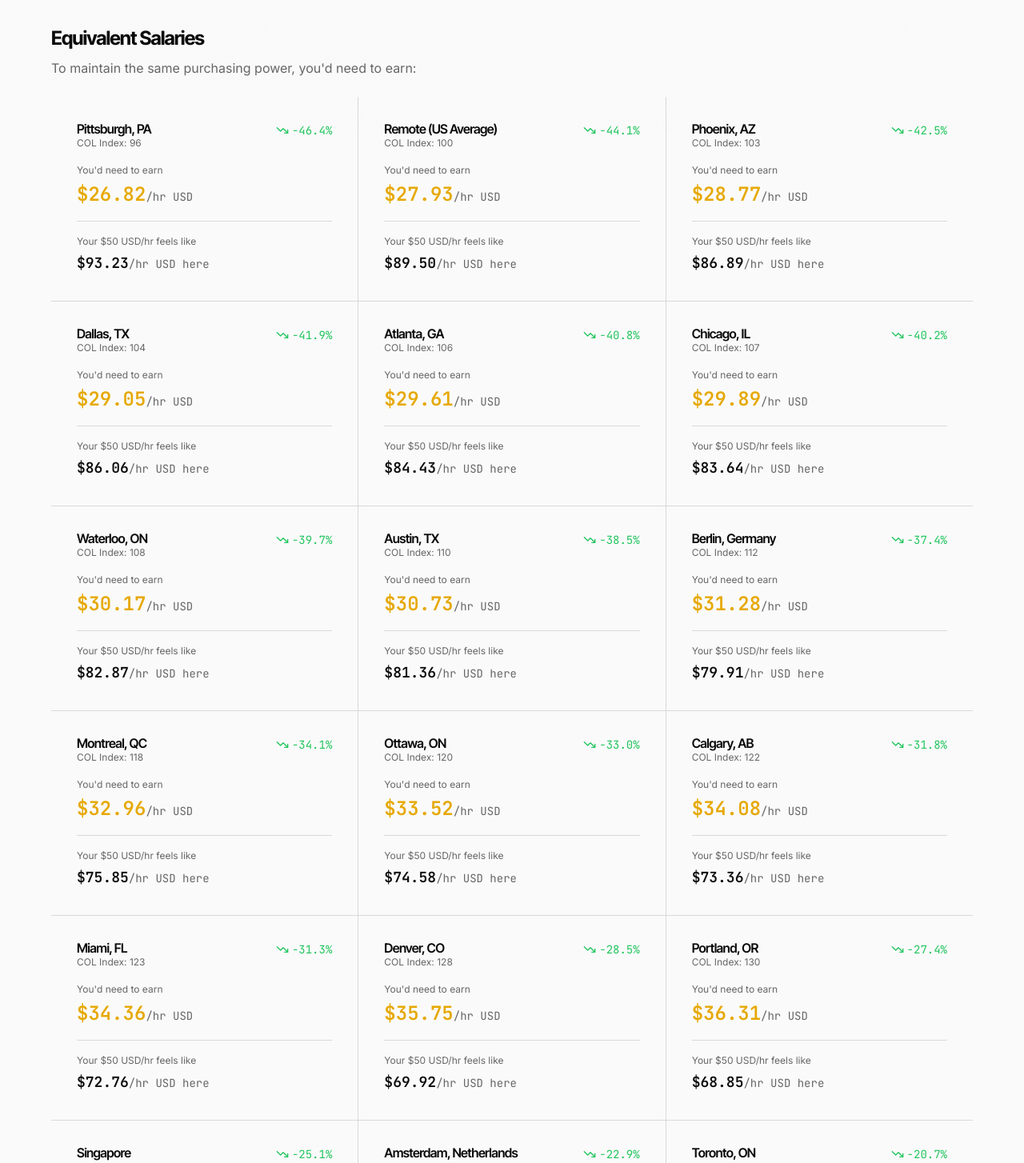
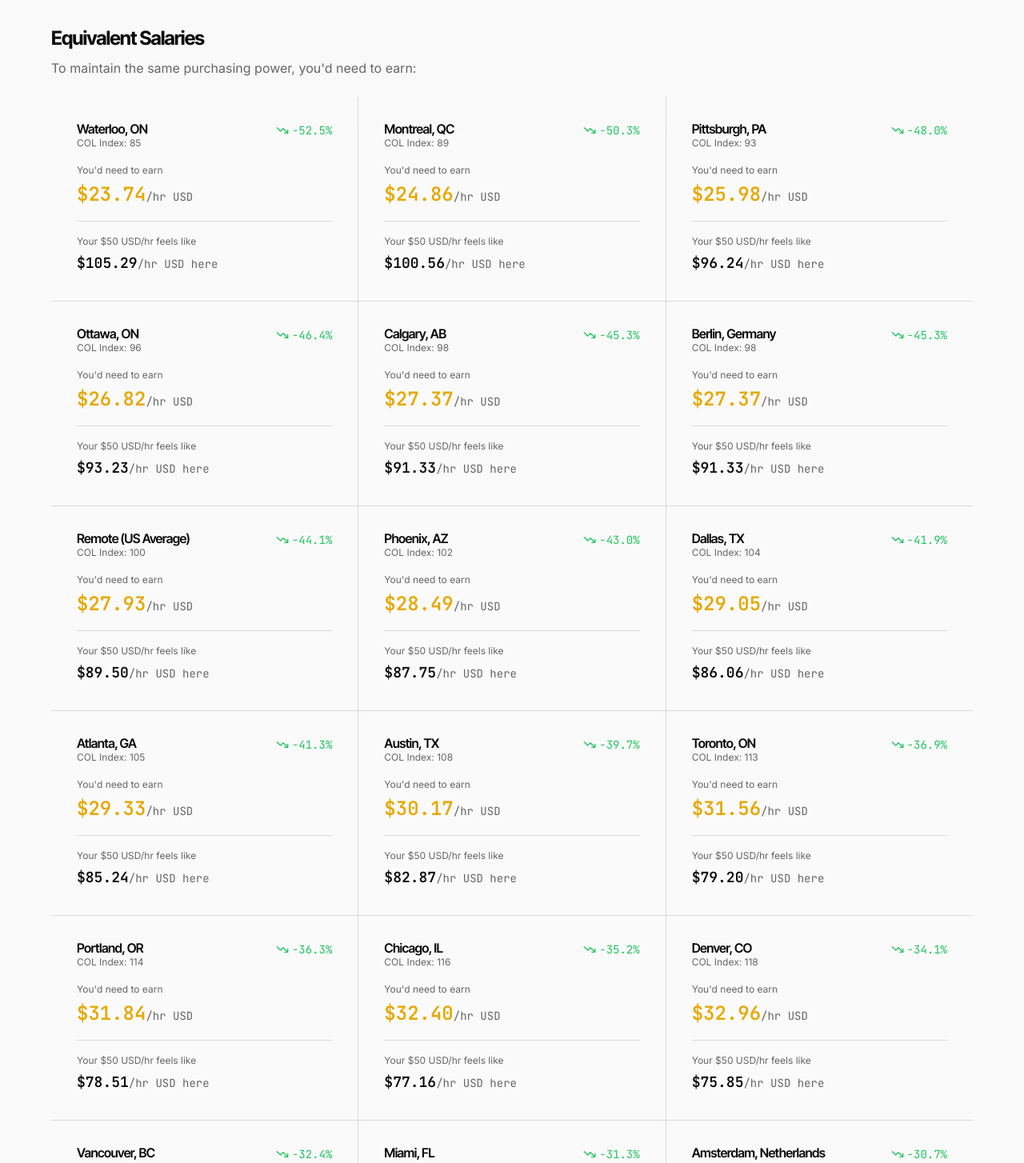
Before and after one commit to Jxyy14/GooseD0or, a React (Vite) app: page /cost-of-living in a window 1280 px wide. Shown: the part 636-2090 px from the top of the page at 80% size. Built offline with nearby package versions, Linux system fonts and the light colour scheme; no server answers; the HTML template or start-up script is replaced by a standard one; a web font is replaced by a local one.

Commit message:
update COL indices with accurate 2025 data

```diff
--- a/src/pages/CostOfLiving.tsx
+++ b/src/pages/CostOfLiving.tsx
@@ -6,35 +6,35 @@ import { Card, CardContent } from "@/components/ui/card";
 import { ArrowRight, DollarSign, MapPin, TrendingUp, TrendingDown, Minus } from "lucide-react";
 
 const CITIES = [
+  { name: "New York, NY", index: 187, country: "USA", currency: "USD" },
   { name: "San Francisco, CA", index: 179, country: "USA", currency: "USD" },
-  { name: "New York, NY", index: 187, country: "USA", currency: "USD" },
-  { name: "Seattle, WA", index: 156, country: "USA", currency: "USD" },
   { name: "Los Angeles, CA", index: 166, country: "USA", currency: "USD" },
-  { name: "Boston, MA", index: 152, country: "USA", currency: "USD" },
-  { name: "Austin, TX", index: 110, country: "USA", currency: "USD" },
-  { name: "Denver, CO", index: 128, country: "USA", currency: "USD" },
-  { name: "Chicago, IL", index: 107, country: "USA", currency: "USD" },
-  { name: "Atlanta, GA", index: 106, country: "USA", currency: "USD" },
+  { name: "San Diego, CA", index: 160, country: "USA", currency: "USD" },
+  { name: "Seattle, WA", index: 149, country: "USA", currency: "USD" },
+  { name: "Washington, DC", index: 148, country: "USA", currency: "USD" },
+  { name: "Boston, MA", index: 146, country: "USA", currency: "USD" },
   { name: "Miami, FL", index: 123, country: "USA", currency: "USD" },
-  { name: "Washington, DC", index: 152, country: "USA", currency: "USD" },
-  { name: "San Diego, CA", index: 160, country: "USA", currency: "USD" },
-  { name: "Portland, OR", index: 130, country: "USA", currency: "USD" },
-  { name: "Phoenix, AZ", index: 103, country: "USA", currency: "USD" },
+  { name: "Denver, CO", index: 118, country: "USA", currency: "USD" },
+  { name: "Chicago, IL", index: 116, country: "USA", currency: "USD" },
+  { name: "Portland, OR", index: 114, country: "USA", currency: "USD" },
+  { name: "Austin, TX", index: 108, country: "USA", currency: "USD" },
+  { name: "Atlanta, GA", index: 105, country: "USA", currency: "USD" },
   { name: "Dallas, TX", index: 104, country: "USA", currency: "USD" },
-  { name: "Pittsburgh, PA", index: 96, country: "USA", currency: "USD" },
-  { name: "Toronto, ON", index: 142, country: "Canada", currency: "CAD" },
-  { name: "Vancouver, BC", index: 156, country: "Canada", currency: "CAD" },
-  { name: "Montreal, QC", index: 118, country: "Canada", currency: "CAD" },
-  { name: "Ottawa, ON", index: 120, country: "Canada", currency: "CAD" },
-  { name: "Calgary, AB", index: 122, country: "Canada", currency: "CAD" },
-  { name: "Waterloo, ON", index: 108, country: "Canada", currency: "CAD" },
-  { name: "London, UK", index: 171, country: "UK", currency: "GBP" },
-  { name: "Singapore", index: 134, country: "Singapore", currency: "SGD" },
-  { name: "Zurich, Switzerland", index: 206, country: "Switzerland", currency: "CHF" },
-  { name: "Berlin, Germany", index: 112, country: "Germany", currency: "EUR" },
-  { name: "Dublin, Ireland", index: 145, country: "Ireland", currency: "EUR" },
-  { name: "Amsterdam, Netherlands", index: 138, country: "Netherlands", currency: "EUR" },
-  { name: "Sydney, Australia", index: 143, country: "Australia", currency: "AUD" },
+  { name: "Phoenix, AZ", index: 102, country: "USA", currency: "USD" },
+  { name: "Pittsburgh, PA", index: 93, country: "USA", currency: "USD" },
+  { name: "Vancouver, BC", index: 121, country: "Canada", currency: "CAD" },
+  { name: "Toronto, ON", index: 113, country: "Canada", currency: "CAD" },
+  { name: "Calgary, AB", index: 98, country: "Canada", currency: "CAD" },
+  { name: "Ottawa, ON", index: 96, country: "Canada", currency: "CAD" },
+  { name: "Montreal, QC", index: 89, country: "Canada", currency: "CAD" },
+  { name: "Waterloo, ON", index: 85, country: "Canada", currency: "CAD" },
+  { name: "Zurich, Switzerland", index: 227, country: "Switzerland", currency: "CHF" },
+  { name: "London, UK", index: 148, country: "UK", currency: "GBP" },
+  { name: "Dublin, Ireland", index: 139, country: "Ireland", currency: "EUR" },
+  { name: "Sydney, Australia", index: 136, country: "Australia", currency: "AUD" },
+  { name: "Singapore", index: 131, country: "Singapore", currency: "SGD" },
+  { name: "Amsterdam, Netherlands", index: 124, country: "Netherlands", currency: "EUR" },
+  { name: "Berlin, Germany", index: 98, country: "Germany", currency: "EUR" },
   { name: "Remote (US Average)", index: 100, country: "USA", currency: "USD" },
 ];
 
@@ -241,9 +241,9 @@ export default function CostOfLiving() {
 
         <div className="mt-12 p-6 border border-border">
           <p className="text-sm text-muted-foreground">
-            <strong className="text-foreground">Disclaimer:</strong> Cost of living indices are approximations
-            based on various sources (Numbeo, BLS, etc.) and may not reflect your personal spending habits.
-            Housing costs vary significantly within cities. Use this as a rough guide, not exact figures.
+            <strong className="text-foreground">Disclaimer:</strong> Cost of living indices are based on data from
+            Numbeo, Expatistan, and PayScale (2025). Index 100 = US national average. Canadian cities are normalized
+            to USD scale for comparison. Housing costs vary significantly within cities. Use this as a rough guide.
           </p>
         </div>
       </main>
```
